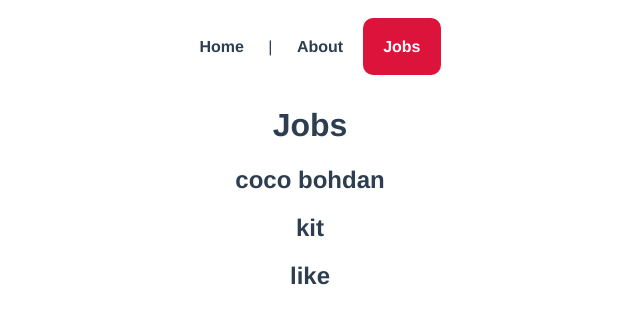
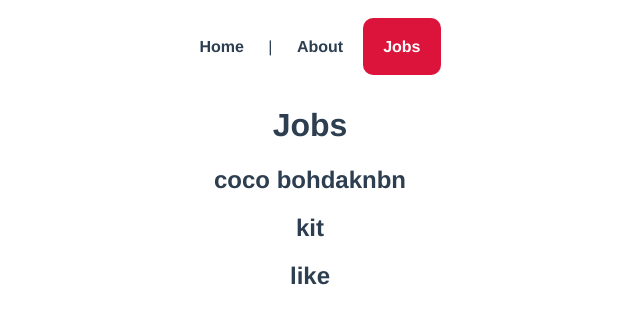
Before and after one commit to KhrystynaBohdan/vue-router-jobs, a Vue app: page /jobs in a window 1280 px wide. Shown: the top 324 px of the page, without its empty margins (330-970 px from the left). Built offline with nearby package versions, Linux system fonts and the light colour scheme.

Commit message:
route params

```diff
--- a/src/router/index.js
+++ b/src/router/index.js
@@ -2,6 +2,7 @@ import { createRouter, createWebHistory } from "vue-router";
 import Home from "../views/Home.vue";
 import About from "../views/About.vue";
 import Jobs from "../views/jobs/Jobs";
+import JobDetails from "../views/jobs/JobDetails";
 
 const routes = [
   {
@@ -19,6 +20,11 @@ const routes = [
     name: "Jobs",
     component: Jobs,
   },
+  {
+    path: "/jobs/:id",
+    name: "JobDetails",
+    component: JobDetails,
+  },
 ];
 
 const router = createRouter({
--- a/src/views/jobs/JobDetails.vue
+++ b/src/views/jobs/JobDetails.vue
@@ -1,10 +1,15 @@
 <template>
-
+<h1>job details page</h1>
+  <p>the job id is {{id}}</p>
 </template>
 
 <script>
 export default {
-  name: "JobDetails"
+  data () {
+  return {
+    id: this.$route.params.id
+  }
+  }
 };
 </script>
 
--- a/src/views/jobs/Jobs.vue
+++ b/src/views/jobs/Jobs.vue
@@ -10,9 +10,9 @@ export default {
  data () {
    return {
      jobs: [
-       {title:'coco bohdan', id: 4, details: 'bohdan'},
-       {title:'kit', id: 4, details: 'bohdan'},
-       {title:'like', id: 4, details: 'bohdan'}
+       {title:'coco bohdaknbn', id: 1, details: 'bohdan'},
+       {title:'kit', id: 2, details: 'bohdan'},
+       {title:'like', id: 3, details: 'bohdan'}
      ]
    }
  }
```
